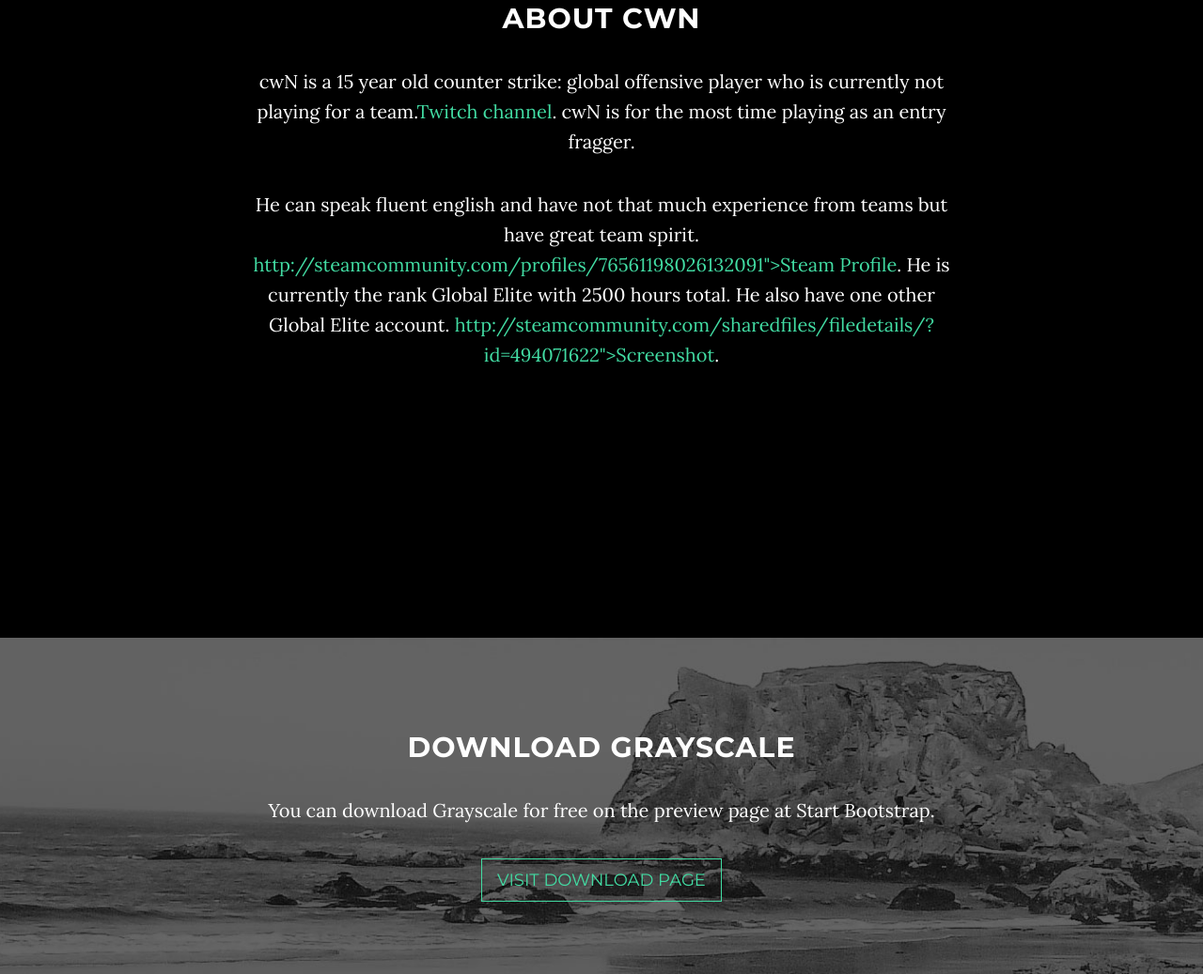
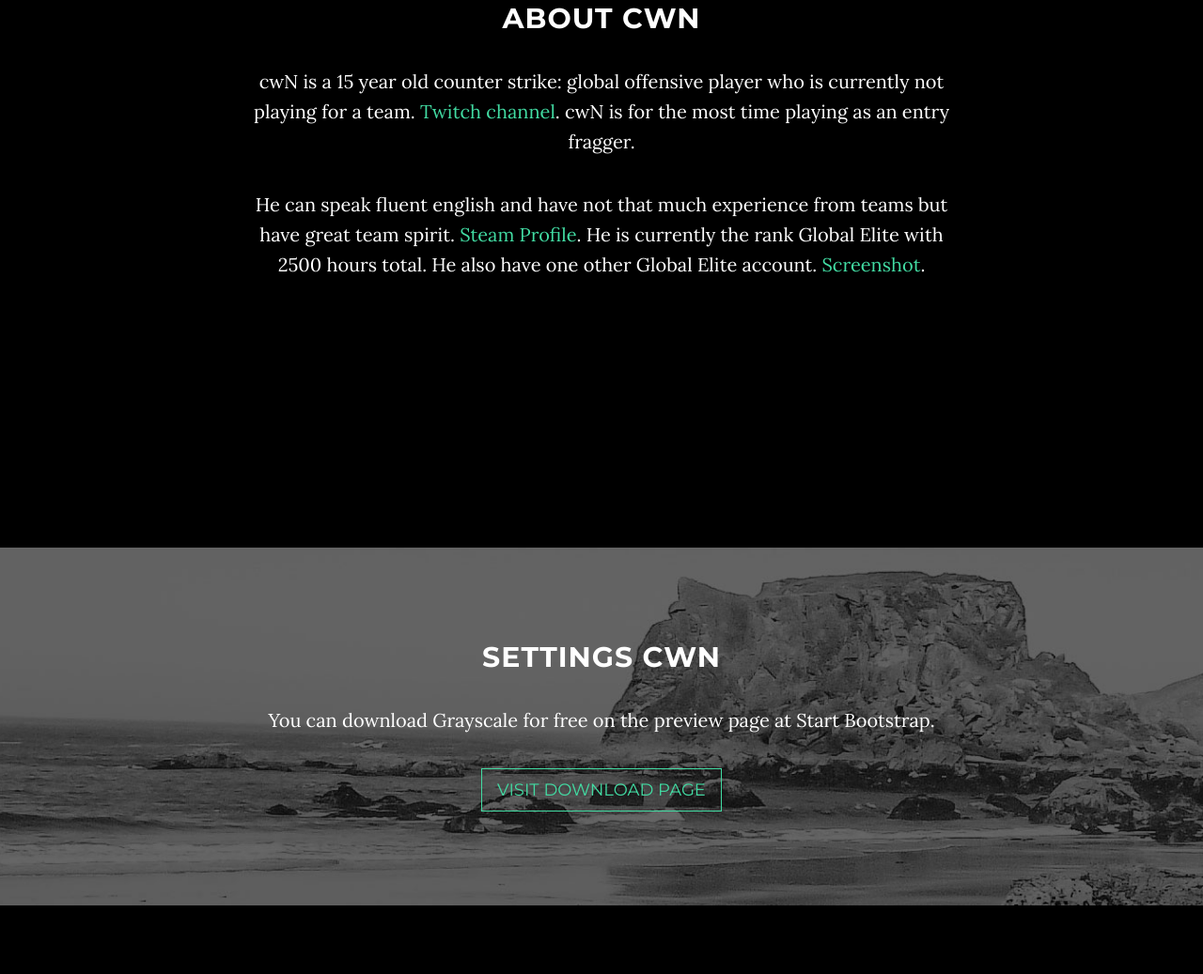
Before and after one commit to cwnofficial/cwnofficial.github.io, a plain HTML site: page index.html in a window 1280 px wide. Shown: the part 1047-2084 px from the top of the page at 94% size. Drawn offline with Linux system fonts and the light colour scheme; some packages are replaced by stand-ins of ours.

Commit message:
change 2

```diff
--- a/index.html
+++ b/index.html
@@ -90,8 +90,8 @@
         <div class="row">
             <div class="col-lg-8 col-lg-offset-2">
                 <h2>About cwN</h2>
-                <p>cwN is a 15 year old counter strike: global offensive player who is currently not playing for a team.<a href="http://twitch.tv/cwnofficial">Twitch channel</a>. cwN is for the most time playing as an entry fragger.</p>
-                <p>He can speak fluent english and have not that much experience from teams but have great team spirit. <a href="http://">http://steamcommunity.com/profiles/76561198026132091">Steam Profile</a>. He is currently the rank Global Elite with 2500 hours total. He also have one other Global Elite account. <a href="">http://steamcommunity.com/sharedfiles/filedetails/?id=494071622">Screenshot</a>.</p>
+                <p>cwN is a 15 year old counter strike: global offensive player who is currently not playing for a team. <a href="http://twitch.tv/cwnofficial">Twitch channel</a>. cwN is for the most time playing as an entry fragger.</p>
+                <p>He can speak fluent english and have not that much experience from teams but have great team spirit. <a href="http://http://steamcommunity.com/profiles/76561198026132091">Steam Profile</a>. He is currently the rank Global Elite with 2500 hours total. He also have one other Global Elite account. <a href="http://steamcommunity.com/sharedfiles/filedetails/?id=494071622">Screenshot</a>.</p>
                 <p></p>
             </div>
         </div>
@@ -102,7 +102,7 @@
         <div class="download-section">
             <div class="container">
                 <div class="col-lg-8 col-lg-offset-2">
-                    <h2>Download Grayscale</h2>
+                    <h2>Settings cwN</h2>
                     <p>You can download Grayscale for free on the preview page at Start Bootstrap.</p>
                     <a href="http://startbootstrap.com/template-overviews/grayscale/" class="btn btn-default btn-lg">Visit Download Page</a>
                 </div>
```
